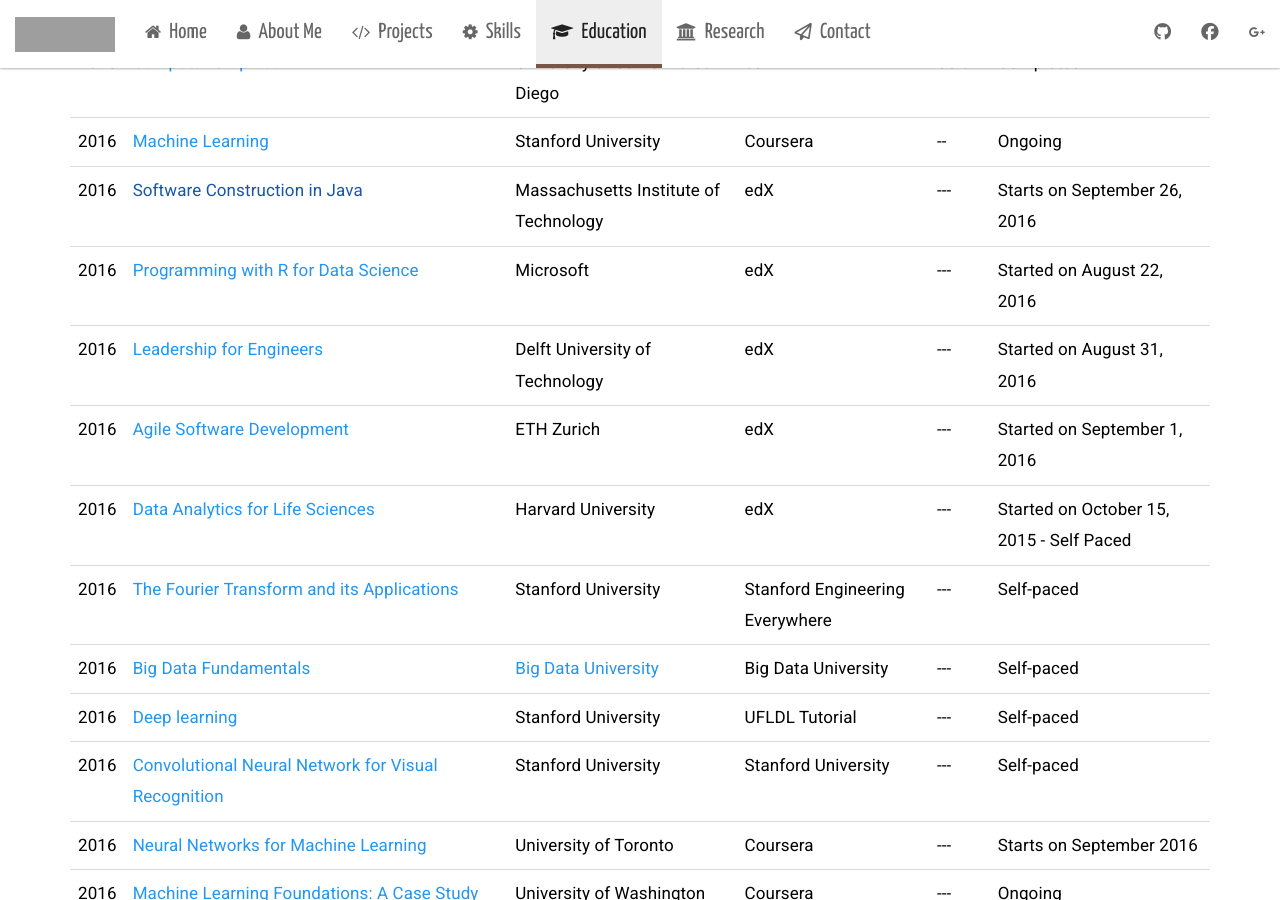
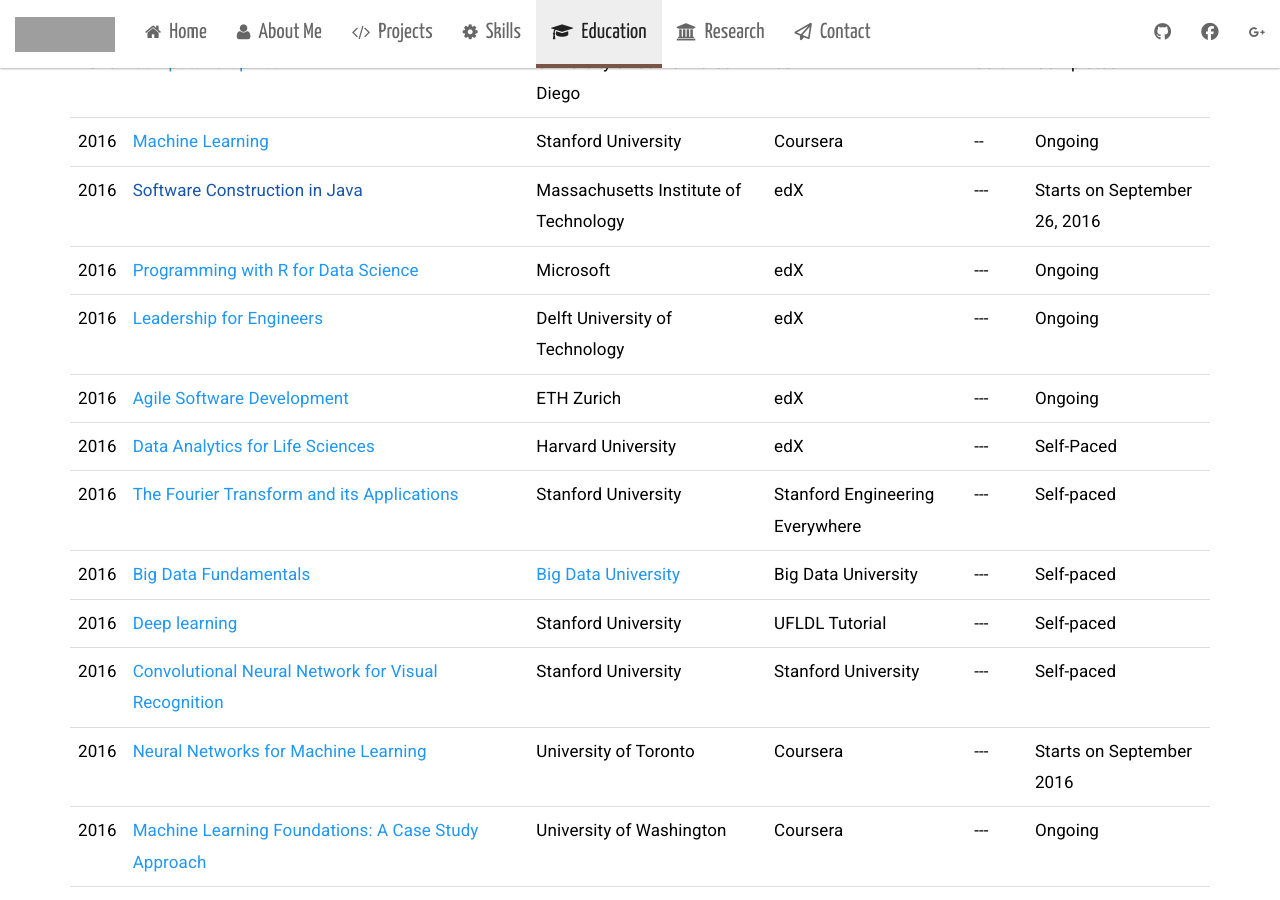
Before and after one commit to manashmandal/manashmandal.github.io, a Jekyll site: the page built from education.html, in a window 1280 px wide and 900 px high, scrolled down 1065 px. Built offline with Jekyll 4.4.1, drawn with Linux system fonts in a browser that asks for light colours; nearby versions of some CDN libraries; some web fonts are replaced; some of the changed text lies outside the part shown; grey boxes are pictures that could not be loaded.

Commit message:
Update education.html

```diff
--- a/education.html
+++ b/education.html
@@ -138,7 +138,7 @@
             <td>Microsoft</td>
             <td>edX</td>
             <td> --- </td>
-            <td>Started on August 22, 2016</td>
+            <td>Ongoing</td>
         </tr>
 
         <tr>
@@ -147,7 +147,7 @@
             <td>Delft University of Technology</td>
             <td>edX</td>
             <td> --- </td>
-            <td>Started on August 31, 2016</td>
+            <td>Ongoing</td>
         </tr>
 
         <tr>
@@ -156,7 +156,7 @@
             <td>ETH Zurich</td>
             <td>edX</td>
             <td> --- </td>
-            <td>Started on September 1, 2016</td>
+            <td>Ongoing</td>
         </tr>
 
         <tr>
@@ -165,7 +165,7 @@
             <td>Harvard University</td>
             <td>edX</td>
             <td> --- </td>
-            <td>Started on October 15, 2015 - Self Paced</td>
+            <td>Self-Paced</td>
         </tr>
 
         <tr>
@@ -445,7 +445,7 @@
             <td>MITx</td>
             <td>edX</td>
             <td>---</td>
-            <td>Started on Sep 7, 2016</td>
+            <td>Ongoing</td>
         </tr>
 
         <tr>
@@ -454,7 +454,7 @@
             <td>University of the Witwatersrand</td>
             <td>edX</td>
             <td>---</td>
-            <td>Started on Sep 7, 2016</td>
+            <td>Ongoing</td>
         </tr>
 
         <tr>
```
